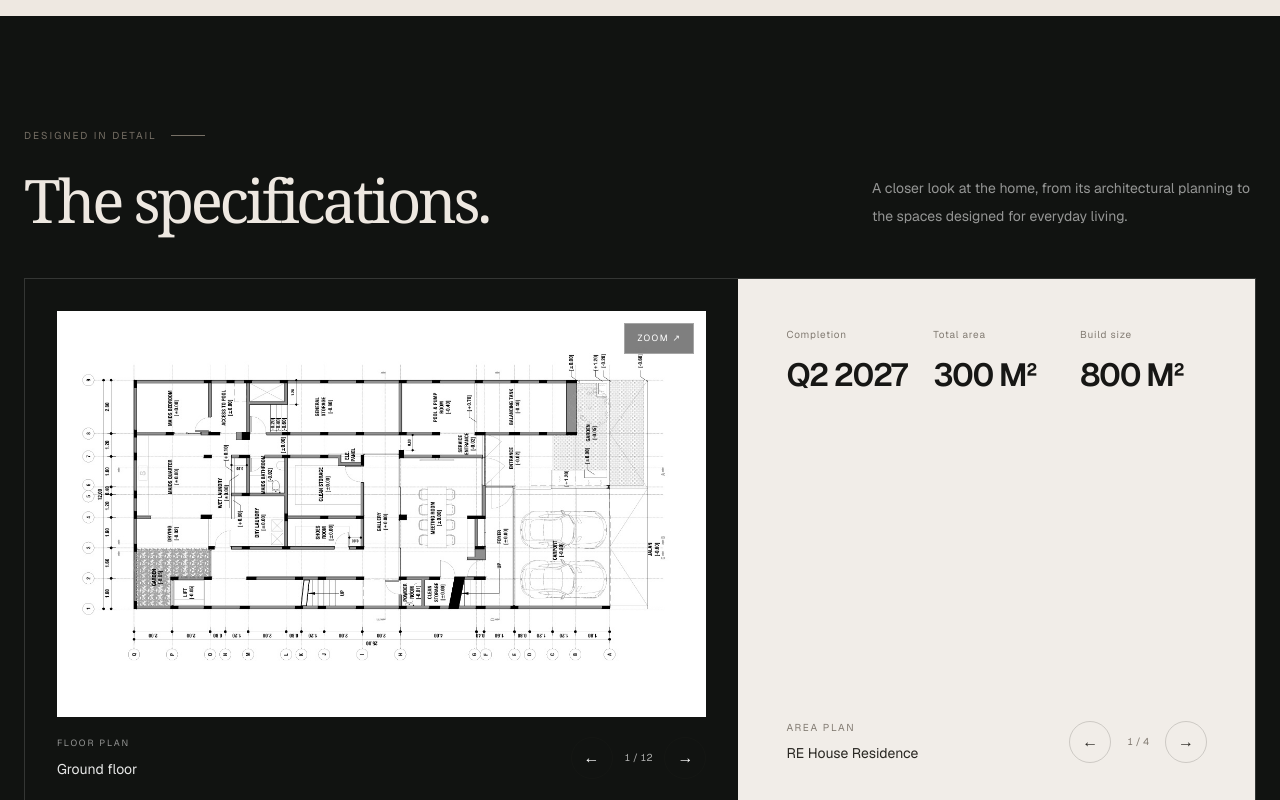
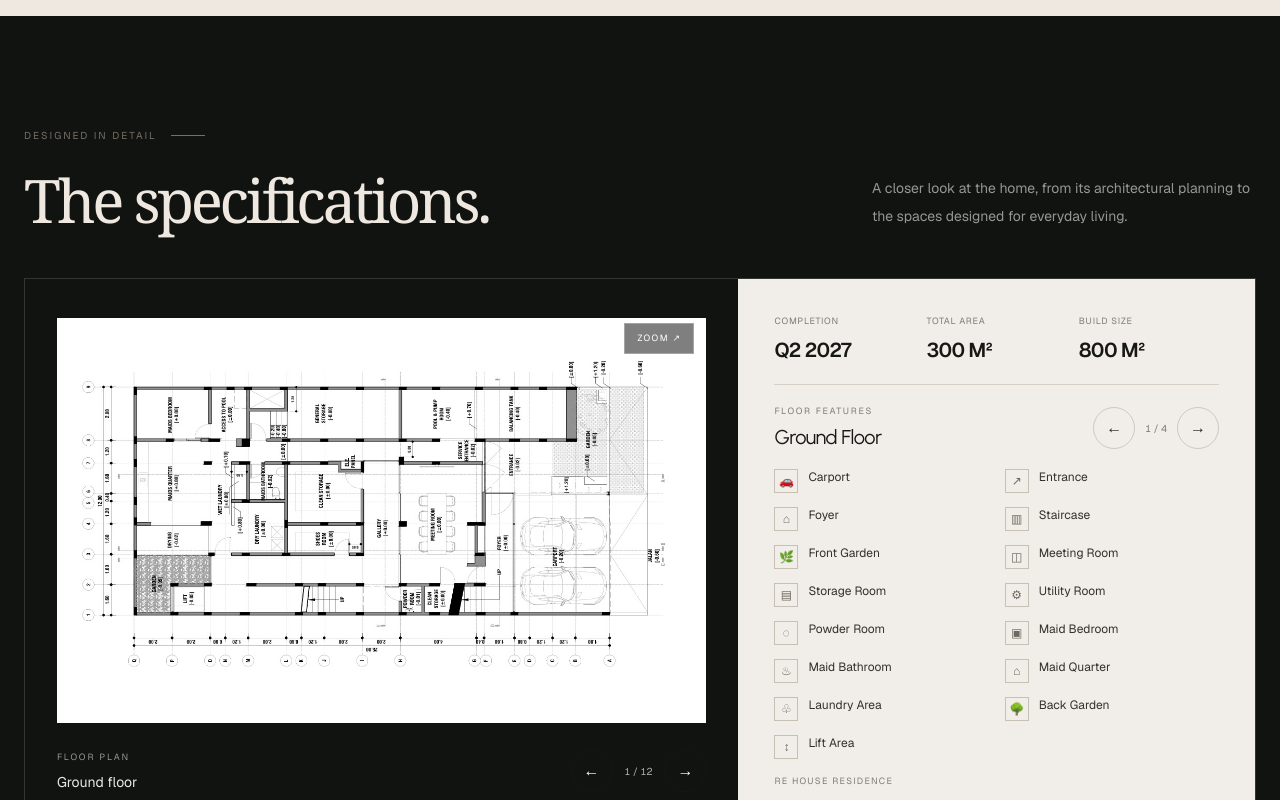
Before and after one commit to csoegi/estate-nextjs, a Next.js app: page / in a window 1280 px wide. Shown: the part 2000-2800 px from the top of the page. Built offline with nearby package versions, Linux system fonts and the light colour scheme.

Commit message:
Rework specifications with paginated floor feature lists

```diff
--- a/sections/specifications.tsx
+++ b/sections/specifications.tsx
@@ -2,27 +2,42 @@
 
 import { useState } from "react";
 
-const slides = [
-  [
-    { label: "Completion", value: "Q2 2027" },
-    { label: "Total area", value: "300 M²" },
-    { label: "Build size", value: "800 M²" },
-  ],
-  [
-    { label: "Carport", value: "24 M²" },
-    { label: "Bedrooms", value: "5" },
-    { label: "Bathrooms", value: "6" },
-  ],
-  [
-    { label: "Swimming pool", value: "32 M²" },
-    { label: "Meeting room", value: "20 M²" },
-    { label: "Kitchen", value: "20 M²" },
-  ],
-  [
-    { label: "Maid room & bathroom", value: "Yes" },
-    { label: "Storage room", value: "20 M²" },
-    { label: "Rooftop & outdoor patio", value: "120 M²" },
-  ],
+const floorFeatures = [
+  {
+    floor: "Ground Floor",
+    icon: "⌂",
+    features: [
+      ["Carport", "🚗"], ["Entrance", "↗"], ["Foyer", "⌂"], ["Staircase", "▥"],
+      ["Front Garden", "🌿"], ["Meeting Room", "◫"], ["Storage Room", "▤"], ["Utility Room", "⚙"],
+      ["Powder Room", "◌"], ["Maid Bedroom", "▣"], ["Maid Bathroom", "♨"], ["Maid Quarter", "⌂"],
+      ["Laundry Area", "♧"], ["Back Garden", "🌳"], ["Lift Area", "↕"],
+    ],
+  },
+  {
+    floor: "1st Floor",
+    icon: "▤",
+    features: [
+      ["Staircase", "▥"], ["Courtyard", "🌿"], ["Pantry", "▤"], ["Dining Area", "♧"],
+      ["Living Room", "⌂"], ["Swimming Pool", "≈"], ["Guest Bedroom with ensuite bathroom (pool view)", "▣"],
+      ["Common Bathroom", "♨"], ["Lift Area", "↕"],
+    ],
+  },
+  {
+    floor: "2nd Floor",
+    icon: "▤",
+    features: [
+      ["Staircase", "▥"], ["Outdoor Deck", "☀"], ["2 Kids Bedrooms with ensuite bathrooms (pool view)", "▣"],
+      ["1 Master Bedroom with ensuite bathroom and walking wardrobe (pool view)", "▣"], ["Storage Room", "▤"],
+    ],
+  },
+  {
+    floor: "3rd Floor",
+    icon: "▤",
+    features: [
+      ["Function Room", "◫"], ["Powder Room", "◌"], ["Outdoor Deck", "☀"], ["BBQ Area", "♨"],
+      ["Roof Garden", "🌿"], ["Lift Area", "↕"],
+    ],
+  },
 ];
 
 const floorPlans = [
@@ -41,14 +56,14 @@ const floorPlans = [
 ];
 
 export function Specifications() {
-  const [active, setActive] = useState(0);
-  const [activeFloor, setActiveFloor] = useState(0);
+  const [activeFloorPage, setActiveFloorPage] = useState(0);
+  const [activeFloorPlan, setActiveFloorPlan] = useState(0);
   const [zoomed, setZoomed] = useState(false);
-  const currentSlide = slides[active];
-  const floor = floorPlans[activeFloor];
+  const floorPage = floorFeatures[activeFloorPage];
+  const plan = floorPlans[activeFloorPlan];
 
-  const changeFloor = (direction: number) => {
-    setActiveFloor((index) => (index + direction + floorPlans.length) % floorPlans.length);
+  const changePlan = (direction: number) => {
+    setActiveFloorPlan((index) => (index + direction + floorPlans.length) % floorPlans.length);
   };
 
   return (
@@ -62,40 +77,57 @@ export function Specifications() {
           <div className="relative flex min-h-[390px] flex-col justify-between bg-[#111311] p-5 md:min-h-[480px] md:p-8">
             <div className="min-h-0 flex-1">
               <div className="relative flex h-full min-h-[280px] items-center justify-center bg-[#111311]">
-                <img src={floor.src} alt={`${floor.label} floor plan`} className="max-h-full w-full object-contain" />
+                <img src={plan.src} alt={plan.label + " floor plan"} className="max-h-full w-full object-contain" />
                 <button type="button" onClick={() => setZoomed(true)} aria-label="Zoom floor plan" className="absolute right-3 top-3 inline-flex items-center gap-2 border border-white/30 bg-black/50 px-3 py-2 text-[9px] uppercase tracking-[.15em] text-white backdrop-blur-sm hover:bg-black/70">Zoom ↗</button>
               </div>
             </div>
             <div className="mt-5 flex flex-wrap items-end justify-between gap-4">
-              <div><p className="text-[9px] uppercase tracking-[.2em] text-white/55">Floor plan</p><p className="mt-2 text-sm text-white/90">{floor.label}</p></div>
+              <div><p className="text-[9px] uppercase tracking-[.2em] text-white/55">Floor plan</p><p className="mt-2 text-sm text-white/90">{plan.label}</p></div>
               <div className="flex items-center gap-2">
-                <button type="button" aria-label="Previous floor plan" onClick={() => changeFloor(-1)} className="spec-arrow border-white/20 text-white hover:bg-white/10">←</button>
-                <span className="px-1 text-[10px] tabular-nums text-white/65">{activeFloor + 1} / {floorPlans.length}</span>
-                <button type="button" aria-label="Next floor plan" onClick={() => changeFloor(1)} className="spec-arrow border-white/20 text-white hover:bg-white/10">→</button>
+                <button type="button" aria-label="Previous floor plan" onClick={() => changePlan(-1)} className="spec-arrow border-white/20 text-white hover:bg-white/10">←</button>
+                <span className="px-1 text-[10px] tabular-nums text-white/65">{activeFloorPlan + 1} / {floorPlans.length}</span>
+                <button type="button" aria-label="Next floor plan" onClick={() => changePlan(1)} className="spec-arrow border-white/20 text-white hover:bg-white/10">→</button>
               </div>
             </div>
           </div>
-          <div className="flex min-h-[330px] flex-col justify-between bg-[#f1ede8] p-7 md:min-h-[480px] md:p-10 lg:p-12">
-            <div className="grid grid-cols-1 gap-8 sm:grid-cols-3 sm:gap-5">
-              {currentSlide.map((item) => <div key={item.label}>
-                <p className="text-[10px] tracking-[.08em] text-[#827b72]">{item.label}</p>
-                <p className="mt-3 text-2xl font-semibold tracking-[-.05em] text-[#171715] md:text-[clamp(1.5rem,2.5vw,2.5rem)]">{item.value}</p>
+
+          <div className="flex min-h-[390px] flex-col bg-[#f1ede8] p-6 md:min-h-[480px] md:p-8 lg:p-9">
+            <div className="grid grid-cols-3 gap-3 border-b border-[#d8d0c7] pb-5">
+              {[
+                { label: "Completion", value: "Q2 2027" },
+                { label: "Total area", value: "300 M²" },
+                { label: "Build size", value: "800 M²" },
+              ].map((item) => <div key={item.label} className="min-w-0">
+                <p className="text-[9px] uppercase tracking-[.08em] text-[#827b72]">{item.label}</p>
+                <p className="mt-2 text-lg font-semibold tracking-[-.04em] text-[#171715] md:text-xl">{item.value}</p>
               </div>)}
             </div>
-            <div className="mt-12 flex flex-wrap items-end justify-between gap-6">
-              <div><p className="text-[10px] uppercase tracking-[.16em] text-[#827b72]">Area Plan</p><p className="mt-2 text-sm">RE House Residence</p></div>
-              <div className="flex items-center gap-2">
-                <button type="button" aria-label="Previous specifications" onClick={() => setActive((index) => (index + slides.length - 1) % slides.length)} className="spec-arrow">←</button>
-                <span className="px-2 text-[10px] tabular-nums text-[#827b72]">{active + 1} / {slides.length}</span>
-                <button type="button" aria-label="Next specifications" onClick={() => setActive((index) => (index + 1) % slides.length)} className="spec-arrow">→</button>
+
+            <div className="mt-5 flex items-center justify-between gap-3">
+              <div>
+                <p className="text-[9px] uppercase tracking-[.18em] text-[#827b72]">Floor features</p>
+                <h3 className="mt-1 text-xl font-semibold tracking-tight text-[#171715]">{floorPage.floor}</h3>
+              </div>
+              <div className="flex shrink-0 items-center gap-1.5">
+                <button type="button" aria-label="Previous floor features" onClick={() => setActiveFloorPage((p) => (p + floorFeatures.length - 1) % floorFeatures.length)} className="spec-arrow">←</button>
+                <span className="px-1 text-[10px] tabular-nums text-[#827b72]">{activeFloorPage + 1} / {floorFeatures.length}</span>
+                <button type="button" aria-label="Next floor features" onClick={() => setActiveFloorPage((p) => (p + 1) % floorFeatures.length)} className="spec-arrow">→</button>
               </div>
             </div>
+
+            <div className="mt-4 grid grid-cols-2 gap-x-4 gap-y-3">
+              {floorPage.features.map(([feature, icon]) => <div key={feature} className="flex items-start gap-2.5">
+                <span aria-hidden="true" className="mt-0.5 flex h-6 w-6 shrink-0 items-center justify-center border border-[#c8bfb5] text-xs text-[#6e685f]">{icon}</span>
+                <span className="text-[11px] leading-5 text-[#33312d] md:text-xs">{feature}</span>
+              </div>)}
+            </div>
+            <div className="mt-auto pt-4 text-[9px] uppercase tracking-[.14em] text-[#827b72]">RE House Residence</div>
           </div>
         </div>
       </div>
-      {zoomed && <div role="dialog" aria-modal="true" aria-label={`${floor.label} floor plan enlarged`} className="fixed inset-0 z-[100] flex items-center justify-center bg-black/95 p-4 md:p-8" onClick={() => setZoomed(false)}>
+      {zoomed && <div role="dialog" aria-modal="true" aria-label={plan.label + " floor plan enlarged"} className="fixed inset-0 z-[100] flex items-center justify-center bg-black/95 p-4 md:p-8" onClick={() => setZoomed(false)}>
         <button type="button" aria-label="Close floor plan zoom" onClick={() => setZoomed(false)} className="absolute right-5 top-5 z-10 border border-white/40 px-4 py-3 text-white hover:bg-white/10">✕</button>
-        <img src={floor.src} alt={`${floor.label} floor plan`} onClick={(event) => event.stopPropagation()} className="max-h-[90vh] max-w-[95vw] object-contain" />
+        <img src={plan.src} alt={plan.label + " floor plan"} onClick={(event) => event.stopPropagation()} className="max-h-[90vh] max-w-[95vw] object-contain" />
       </div>}
     </section>
   );
```
